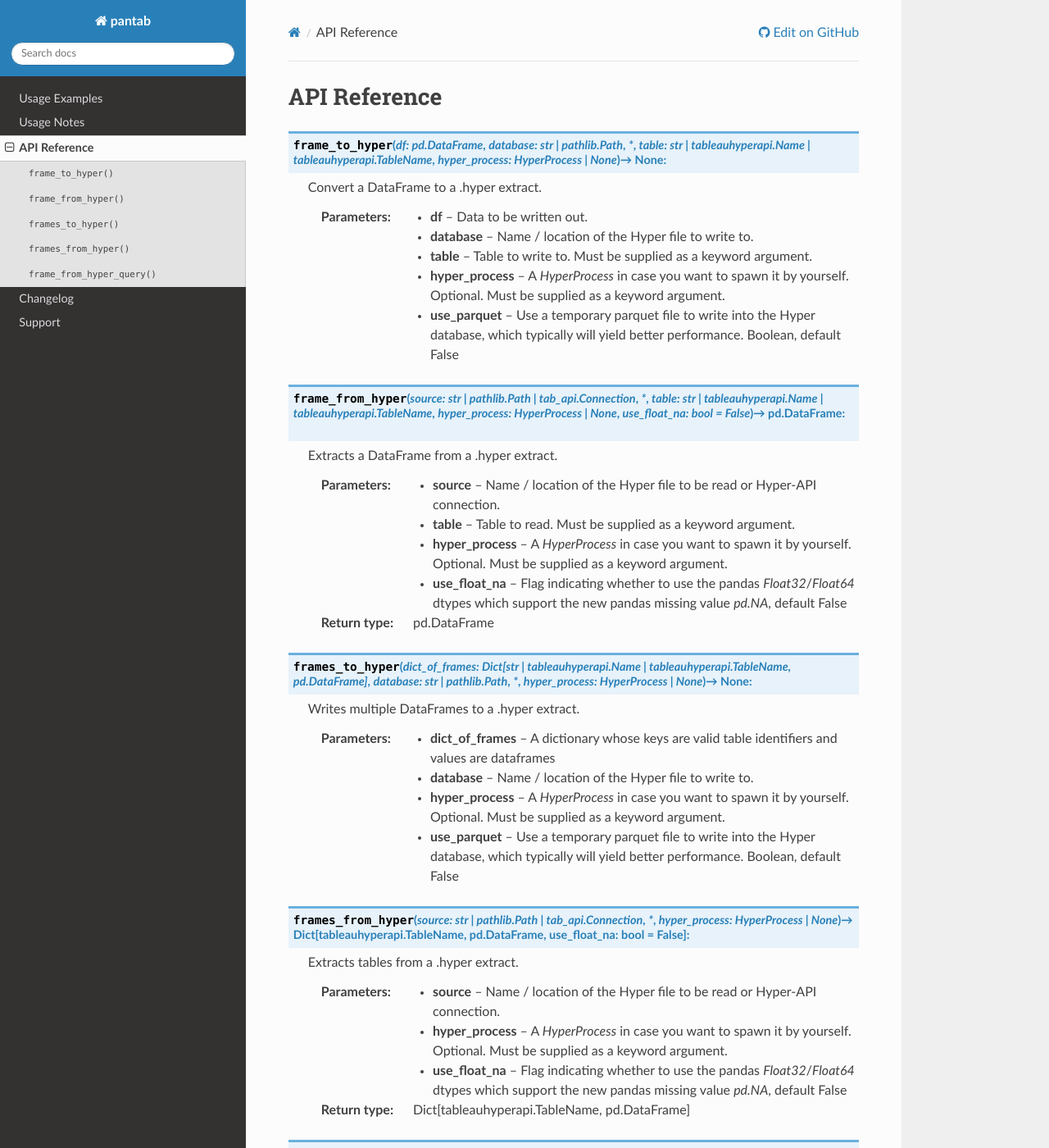
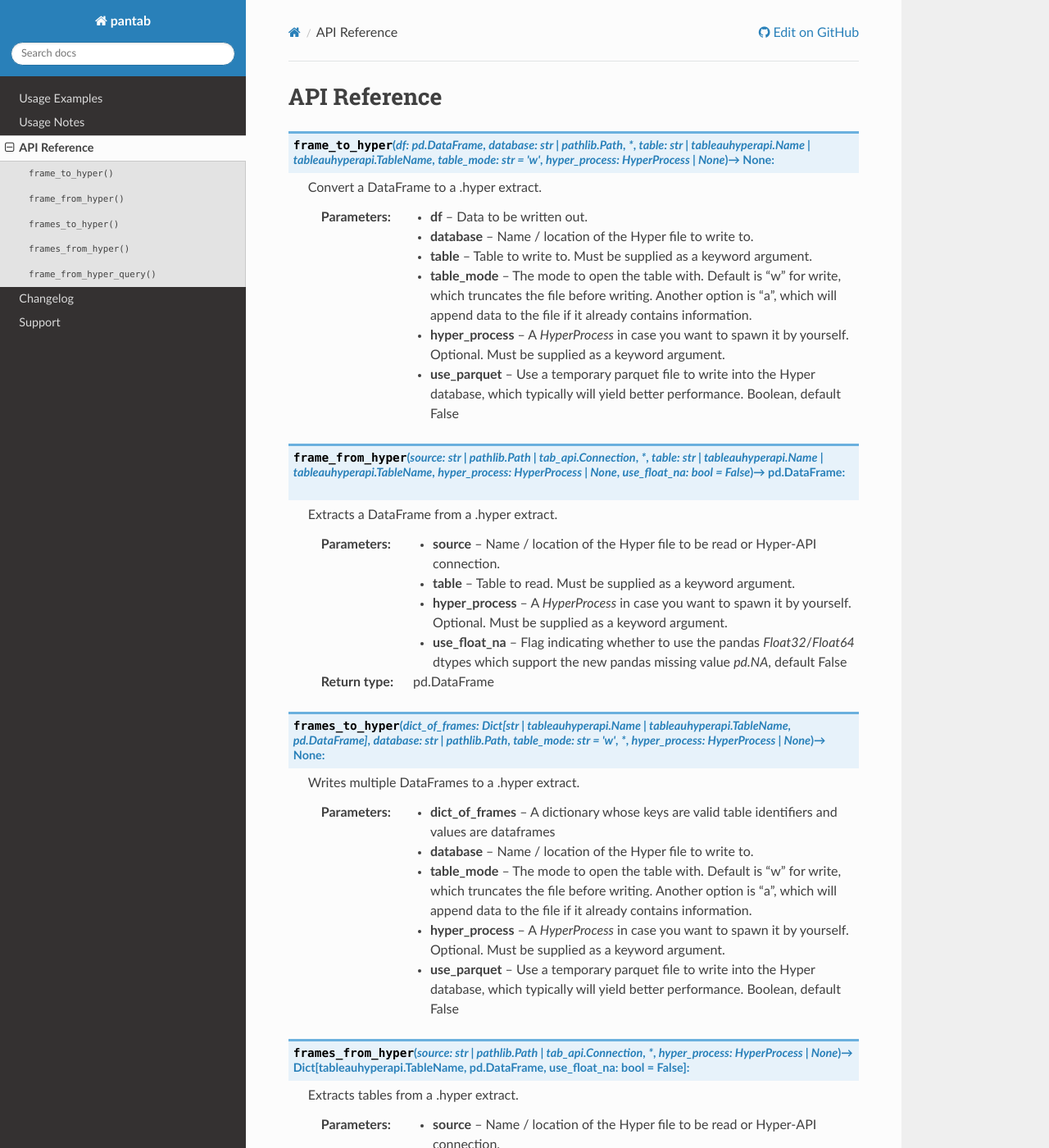
Before and after one commit to innobi/pantab, a Sphinx documentation site: the page built from doc/source/api.rst, in a window 1280 px wide and 1400 px high. Shown: the whole window at 82% size. Built offline with Sphinx 7.4.7 and the Read the Docs theme 2.0.0, drawn with Linux system fonts in a browser that asks for light colours.

Commit message:
ADDED table_mode to frame(s)_to_hyper construction and parameter descriptionse in api.rst (#175)

```diff
--- a/doc/source/api.rst
+++ b/doc/source/api.rst
@@ -1,13 +1,14 @@
 API Reference
 =============
 
-.. py:function:: frame_to_hyper(df: pd.DataFrame, database: Union[str, pathlib.Path], *, table: Union[str, tableauhyperapi.Name, tableauhyperapi.TableName], hyper_process: Optional[HyperProcess]) -> None:
+.. py:function:: frame_to_hyper(df: pd.DataFrame, database: Union[str, pathlib.Path], *, table: Union[str, tableauhyperapi.Name, tableauhyperapi.TableName], table_mode: str = "w", hyper_process: Optional[HyperProcess]) -> None:
 
    Convert a DataFrame to a .hyper extract.
 
    :param df: Data to be written out.
    :param database: Name / location of the Hyper file to write to.
    :param table: Table to write to. Must be supplied as a keyword argument.
+   :param table_mode: The mode to open the table with. Default is "w" for write, which truncates the file before writing. Another option is "a", which will append data to the file if it already contains information.
    :param hyper_process: A `HyperProcess` in case you want to spawn it by yourself. Optional. Must be supplied as a keyword argument.
    :param use_parquet: Use a temporary parquet file to write into the Hyper database, which typically will yield better performance. Boolean, default False
 
@@ -23,12 +24,13 @@ API Reference
    :rtype: pd.DataFrame
 
 
-.. py:function:: frames_to_hyper(dict_of_frames: Dict[Union[str, tableauhyperapi.Name, tableauhyperapi.TableName], pd.DataFrame], database: Union[str, pathlib.Path], *, hyper_process: Optional[HyperProcess]) -> None:
+.. py:function:: frames_to_hyper(dict_of_frames: Dict[Union[str, tableauhyperapi.Name, tableauhyperapi.TableName], pd.DataFrame], database: Union[str, pathlib.Path], table_mode: str = "w", *, hyper_process: Optional[HyperProcess]) -> None:
 
    Writes multiple DataFrames to a .hyper extract.
 
    :param dict_of_frames: A dictionary whose keys are valid table identifiers and values are dataframes
    :param database: Name / location of the Hyper file to write to.
+   :param table_mode: The mode to open the table with. Default is "w" for write, which truncates the file before writing. Another option is "a", which will append data to the file if it already contains information.
    :param hyper_process: A `HyperProcess` in case you want to spawn it by yourself. Optional. Must be supplied as a keyword argument.
    :param use_parquet: Use a temporary parquet file to write into the Hyper database, which typically will yield better performance. Boolean, default False
 
```
